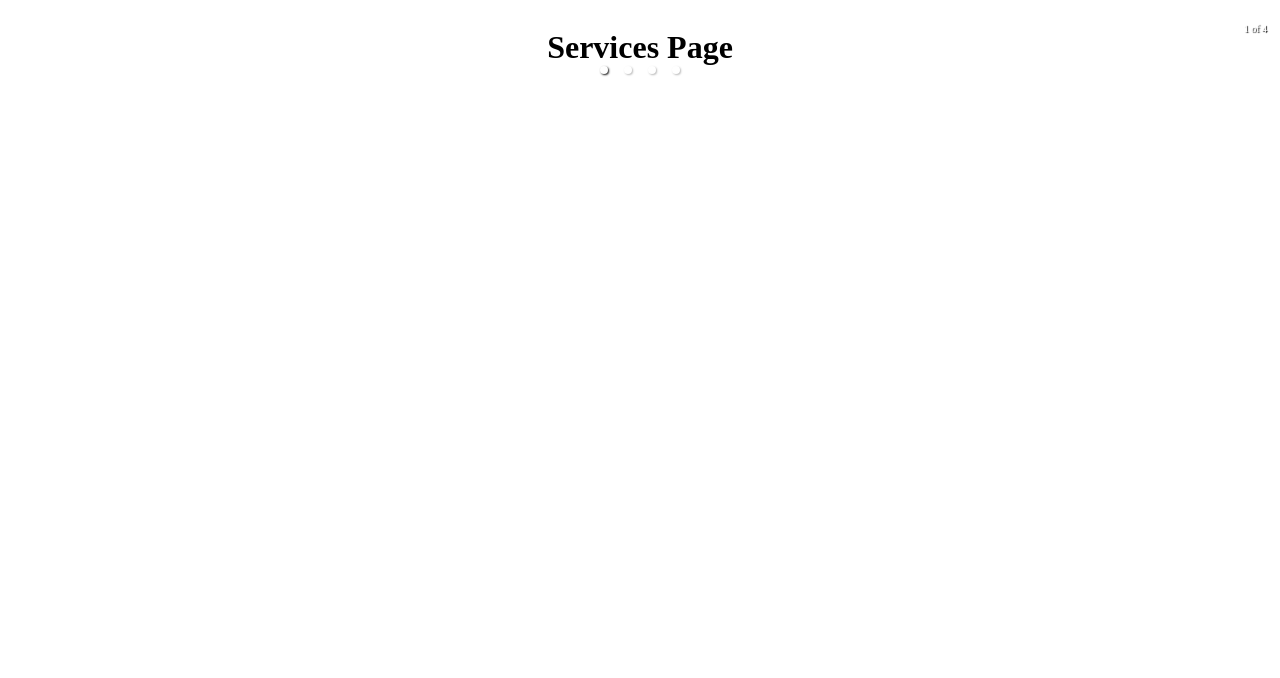
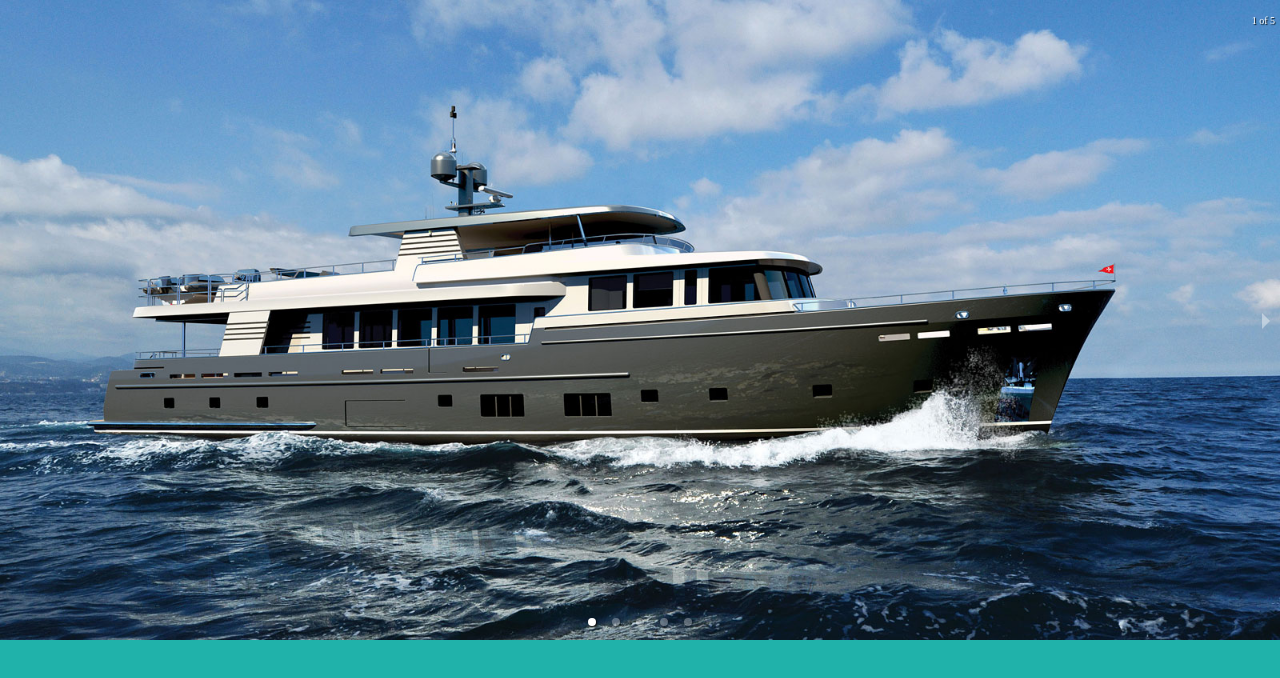
Before and after one commit to robertochirila/softcad-solutions, a React (Create React App) app: page / in a window 1280 px wide. Shown: the top 678 px of the page. Built offline with nearby package versions, Linux system fonts and the light colour scheme.

Commit message:
added main images

```diff
--- a/src/App.css
+++ b/src/App.css
@@ -0,0 +1,8 @@
+body {
+  margin: 0;
+}
+
+.App {
+  background-color: lightseagreen;
+  height: 100vh;
+}
--- a/src/components/LandingPage.js
+++ b/src/components/LandingPage.js
@@ -5,6 +5,7 @@ import { LocationPage } from './LocationPage'
 import { PartnersPage } from './PartnersPage'
 import { ProjectsPage } from './ProjectsPage'
 import { ServicesPage } from './ServicesPage'
+
 
 
 export class LandingPage extends Component {
@@ -18,6 +19,9 @@ export class LandingPage extends Component {
         return (
             <div>
                 <Carousel showThumbs={false}>
+                    <div>
+                        <img src="../img/scs_headerShip.jpg"></img>
+                    </div>
                     <div>
                         <ServicesPage />
                     </div>
--- a/src/components/ProjectsPage.js
+++ b/src/components/ProjectsPage.js
@@ -4,7 +4,7 @@ export class ProjectsPage extends Component {
     render() {
         return (
             <div>
-                <h1>Projects Page</h1>
+                <img src='../img/scs_headerShip2.jpg'></img>
             </div>
         )
     }
```
Also changed, not shown: public/img/scs_headerShip.jpg (added), public/img/scs_headerShip2.jpg (added).
